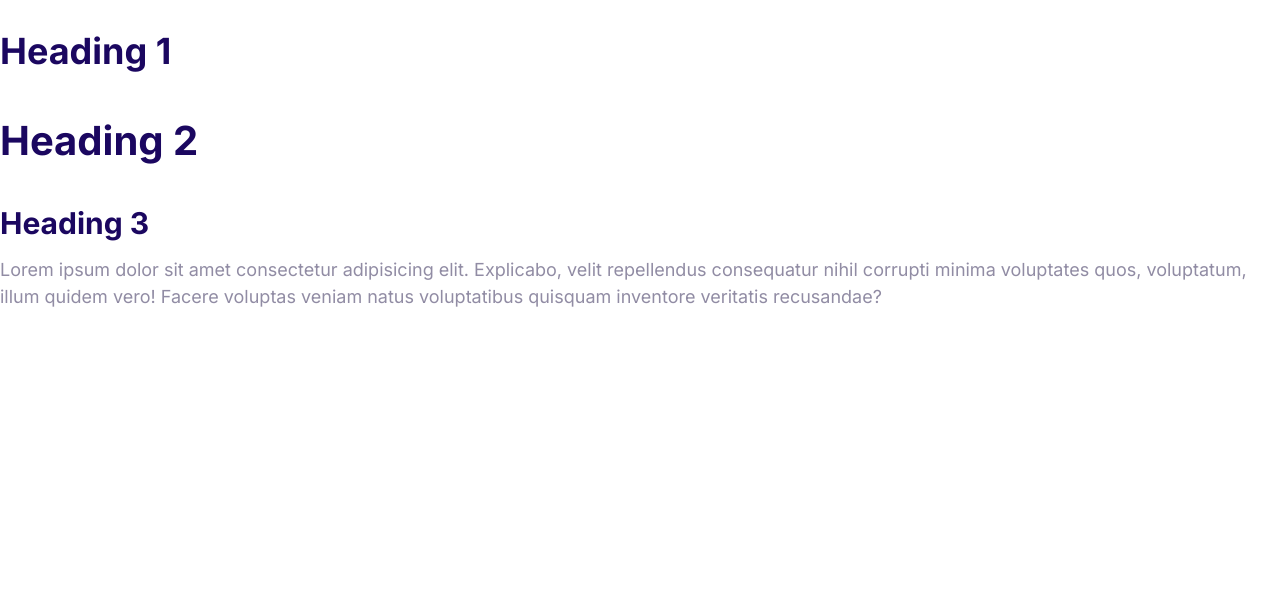
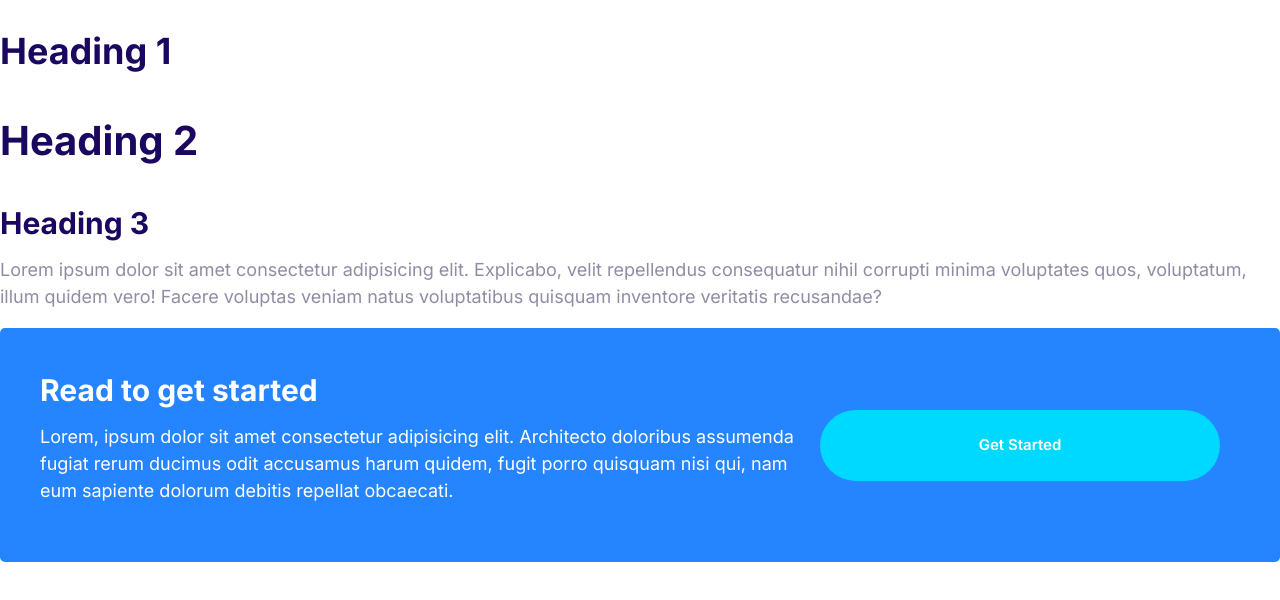
Before and after one commit to KaraboRamathesele/Moshify-, a plain HTML site: page index.html in a window 1280 px wide. Drawn offline with Linux system fonts and the light colour scheme.

Commit message:
callout component

```diff
--- a/index.html
+++ b/index.html
@@ -24,5 +24,20 @@
       illum quidem vero! Facere voluptas veniam natus voluptatibus quisquam
       inventore veritatis recusandae?
     </p>
+
+    <div class="callout callout--primary">
+      <div class="grid grid--1x2">
+        <div class="callout__content">
+          <h2 class="callout__heading">Read to get started</h2>
+          <p>
+            Lorem, ipsum dolor sit amet consectetur adipisicing elit. Architecto
+            doloribus assumenda fugiat rerum ducimus odit accusamus harum
+            quidem, fugit porro quisquam nisi qui, nam eum sapiente dolorum
+            debitis repellat obcaecati.
+          </p>
+        </div>
+        <a href="" class="btn btn--secondary btn--stretched">Get Started</a>
+      </div>
+    </div>
   </body>
 </html>
--- a/style.css
+++ b/style.css
@@ -232,6 +232,11 @@ a{
 
 .btn--accent:hover{
     background: #ec3000;
+}
+
+.btn--stretched {
+    padding-left: 6rem;
+    padding-right: 6rem;
 }
 
 .btn--block{
@@ -512,3 +517,44 @@ a{
         margin-left: 6rem;
     }
 }
+
+/* Callouts */
+.callout {
+    padding: 4rem;
+    border-radius: 5px;
+}
+
+.callout--primary {
+    background: var(--color-primary);
+    color: #fff;
+}
+
+.callout__heading {
+    color: #fff;
+    margin-top:0;
+    font-size: 3rem;
+}
+
+.callout .btn {
+    justify-self: center;
+    align-self: center;
+}
+
+.callout__content {
+    text-align: center;
+}
+
+@media screen and (min-width: 768px) {
+    .callout .grid--1x2 {
+        grid-template-columns: 1fr auto;
+    }
+
+    .callout__content {
+        text-align: left;
+    }
+
+    .callout .btn {
+        justify-self: start;
+        margin: 0 2rem;
+    }
+}
```
Also changed, not shown: components/callouts.html (added, +14 -0 lines).
